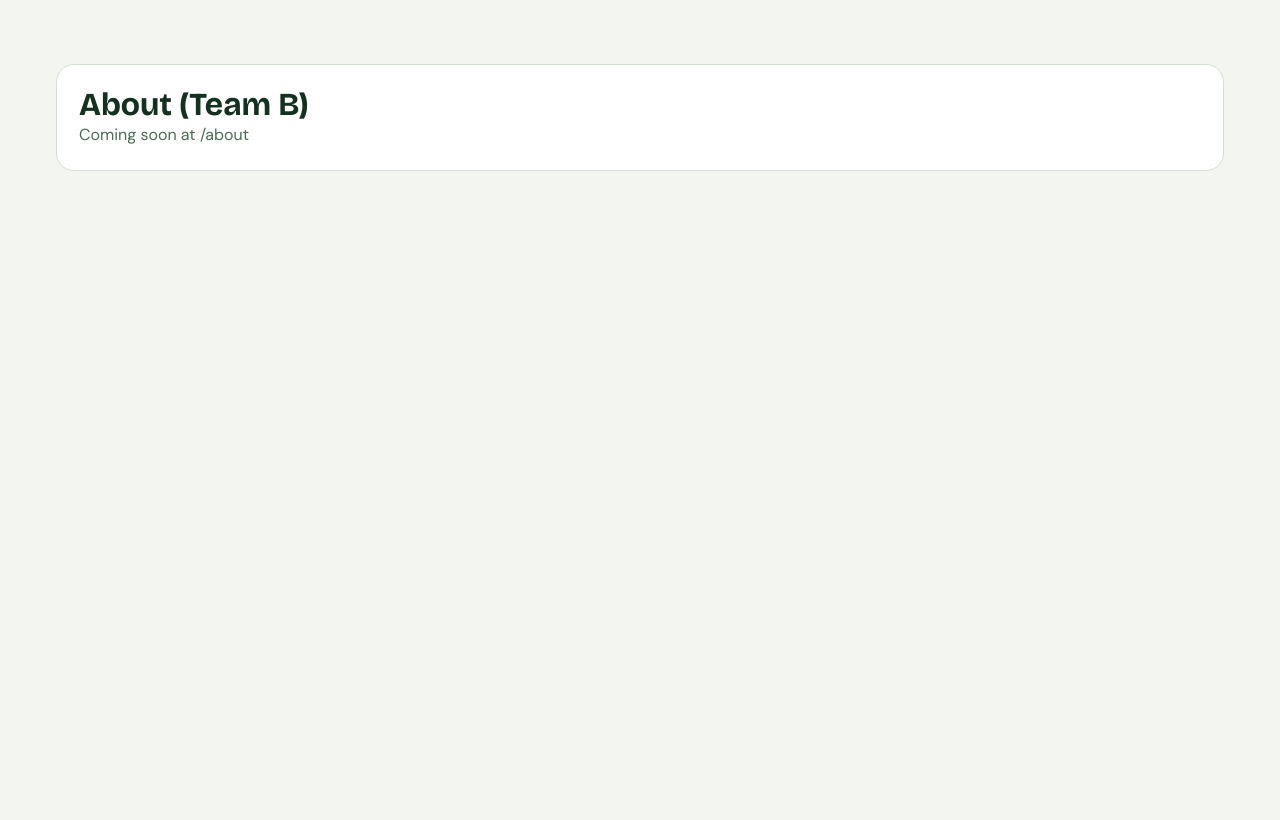
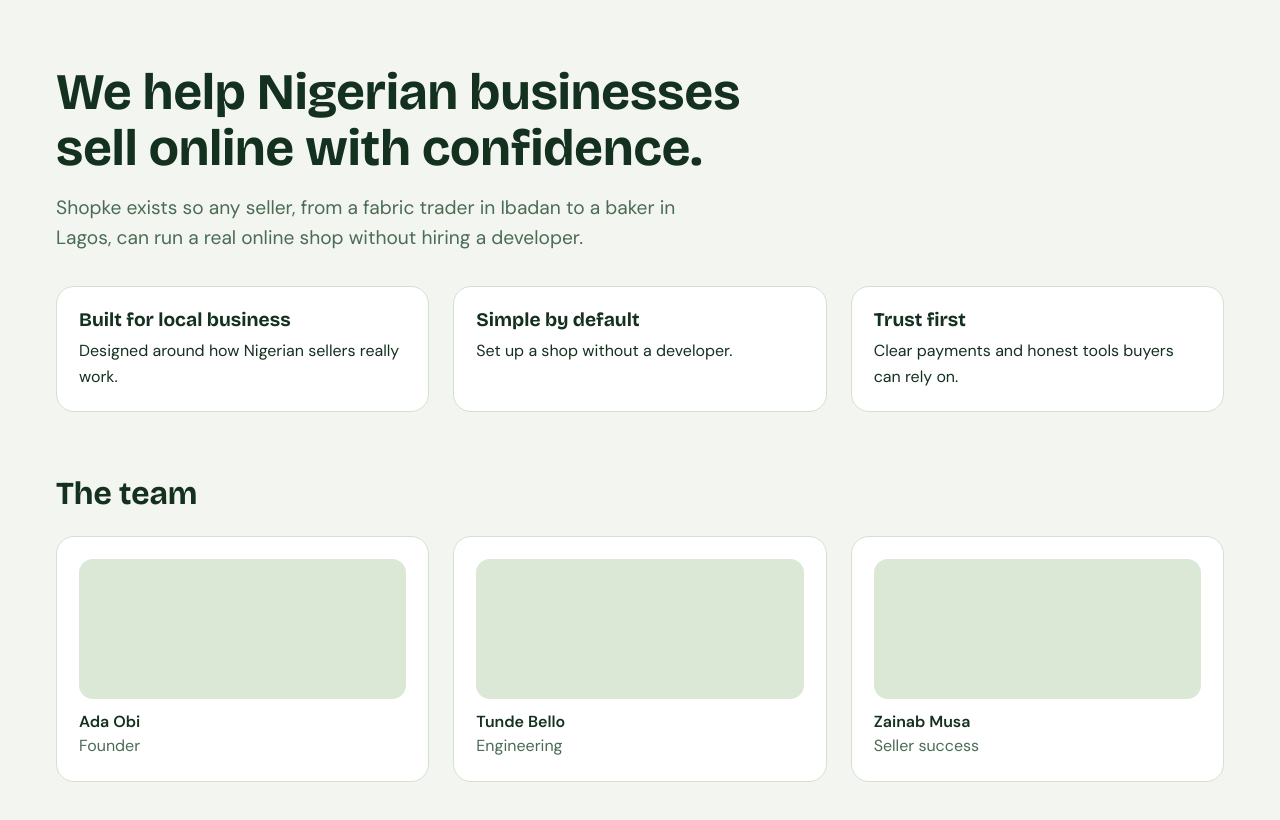
Before and after one commit to 0xgentuu/shopke, a React (Vite) app: page /about in a window 1280 px wide. Shown: the top 820 px of the page. Built offline with nearby package versions, Linux system fonts and the light colour scheme.

Commit message:
Add About page

```diff
--- a/src/App.jsx
+++ b/src/App.jsx
@@ -1,5 +1,6 @@
 import { Routes, Route, Outlet, Link, useLocation } from "react-router-dom";
 import "./App.css";
+import AboutPage from "./pages/about/AboutPage";
 
 /* ==========================================================================
    Shopke routes
@@ -54,7 +55,7 @@
       {/* Public marketing pages share a navbar and footer (Team B) */}
       <Route element={<MarketingLayout />}>
         <Route path="/" element={<Soon name="Landing page (Team A)" />} />
-        <Route path="/about" element={<Soon name="About (Team B)" />} />
+        <Route path="/about" element={<AboutPage />} />
         <Route path="/news" element={<Soon name="News (Team B)" />} />
         <Route path="/contact" element={<Soon name="Contact (Team B)" />} />
       </Route>
--- /dev/null
+++ b/src/data/about.js
@@ -0,0 +1,23 @@
+export const mission =
+  "Shopke exists so any seller, from a fabric trader in Ibadan to a baker in Lagos, can run a real online shop without hiring a developer.";
+
+export const values = [
+  {
+    title: "Built for local business",
+    text: "Designed around how Nigerian sellers really work.",
+  },
+  {
+    title: "Simple by default",
+    text: "Set up a shop without a developer.",
+  },
+  {
+    title: "Trust first",
+    text: "Clear payments and honest tools buyers can rely on.",
+  },
+];
+
+export const team = [
+  { name: "Ada Obi", role: "Founder" },
+  { name: "Tunde Bello", role: "Engineering" },
+  { name: "Zainab Musa", role: "Seller success" },
+];
--- /dev/null
+++ b/src/pages/about/AboutPage.jsx
@@ -0,0 +1,40 @@
+import { mission, values, team } from "../../data/about";
+import "./about.css";
+
+export default function AboutPage() {
+  return (
+    <>
+      <section className="section about__intro">
+        <h1 className="h-page about__title">
+          We help Nigerian businesses sell online with confidence.
+        </h1>
+        <p className="about__mission text-muted">{mission}</p>
+      </section>
+
+      <section className="section section--flush-top">
+        <h2 className="visually-hidden">Our values</h2>
+        <div className="grid grid--3">
+          {values.map((value) => (
+            <article className="card" key={value.title}>
+              <h3 className="about__card-title">{value.title}</h3>
+              <p>{value.text}</p>
+            </article>
+          ))}
+        </div>
+      </section>
+
+      <section className="section section--flush-top">
+        <h2 className="h-section about__heading">The team</h2>
+        <div className="grid grid--3">
+          {team.map((member) => (
+            <article className="card" key={member.name}>
+              <div className="placeholder about__photo" aria-hidden="true" />
+              <h3 className="about__name">{member.name}</h3>
+              <p className="text-muted">{member.role}</p>
+            </article>
+          ))}
+        </div>
+      </section>
+    </>
+  );
+}
--- /dev/null
+++ b/src/pages/about/about.css
@@ -0,0 +1,34 @@
+.about__intro {
+  padding-bottom: var(--space-6);
+}
+
+.about__title {
+  max-width: 760px;
+}
+
+.about__mission {
+  max-width: 640px;
+  margin-top: var(--space-4);
+  font-size: var(--text-lg);
+}
+
+.about__card-title {
+  margin-bottom: var(--space-2);
+  font-size: var(--text-lg);
+}
+
+.about__heading {
+  margin-bottom: var(--space-5);
+}
+
+.about__photo {
+  height: 140px;
+  margin-bottom: var(--space-3);
+}
+
+.about__name {
+  font-family: var(--font-body);
+  font-size: var(--text-base);
+  font-weight: 700;
+  line-height: 1.4;
+}
```
